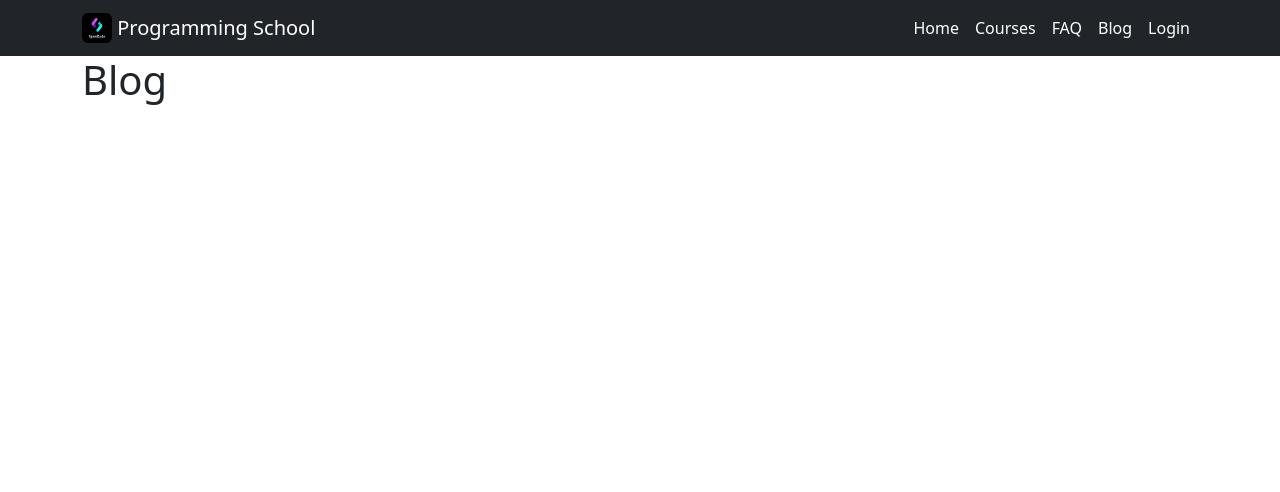
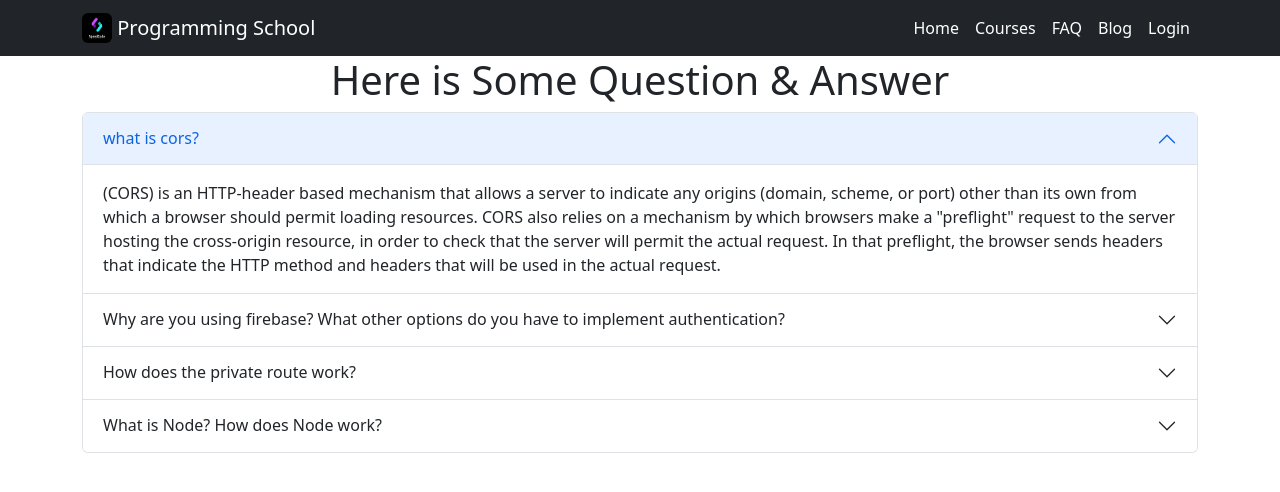
Before and after one commit to ab-sid/programming-school, a React (Create React App) app: page /blog in a window 1280 px wide. Shown: the top 492 px of the page. Built offline with nearby package versions, Linux system fonts and the light colour scheme; no server answers.

Commit message:
blog page added

```diff
--- a/src/Pages/Blog/Blog.js
+++ b/src/Pages/Blog/Blog.js
@@ -1,9 +1,42 @@
 import React from 'react';
+import Accordion from 'react-bootstrap/Accordion';
 
 const Blog = () => {
     return (
         <div>
-            <h1>Blog</h1>
+            <h1 className="text-center">Here is Some Question & Answer</h1>
+            <Accordion defaultActiveKey="0">
+                <Accordion.Item eventKey="0">
+                    <Accordion.Header> what is cors?</Accordion.Header>
+                    <Accordion.Body>
+                        (CORS) is an HTTP-header based mechanism that allows a server to indicate any origins (domain, scheme, or port) other than its own from which a browser should permit loading resources. CORS also relies on a mechanism by which browsers make a "preflight" request to the server hosting the cross-origin resource, in order to check that the server will permit the actual request. In that preflight, the browser sends headers that indicate the HTTP method and headers that will be used in the actual request.
+                    </Accordion.Body>
+                </Accordion.Item>
+                <Accordion.Item eventKey="1">
+                    <Accordion.Header>Why are you using firebase? What other options do you have to implement authentication?</Accordion.Header>
+                    <Accordion.Body>
+                        The Firebase Realtime Database lets you build rich, collaborative applications by allowing secure access to the database directly from client-side code. Data is persisted locally, and even while offline, realtime events continue to fire, giving the end user a responsive experience.<br /><br />There are many way for Authentication such as Scalable realtime database (SQL or NoSQL)
+                        GraphQL and Rest APIs.
+                        Cloud Code Functions.
+                        Authentication.
+                        Notifications.
+                        File Storage.
+                        Social Login.
+                    </Accordion.Body>
+                </Accordion.Item>
+                <Accordion.Item eventKey="3">
+                    <Accordion.Header>  How does the private route work?</Accordion.Header>
+                    <Accordion.Body>
+                        The private route component is similar to the public route, the only change is that redirect URL and authenticate condition. If the user is not authenticated he will be redirected to the login page and the user can only access the authenticated routes If he is authenticated (Logged in).
+                    </Accordion.Body>
+                </Accordion.Item>
+                <Accordion.Item eventKey="4">
+                    <Accordion.Header>What is Node? How does Node work?</Accordion.Header>
+                    <Accordion.Body>
+                        (A node is a point, especially in the form of lump or swelling, where one thing joins another. Cut them off cleanly through the stem just below the node. ... nerve nodes. Synonyms: nodule, growth, swelling, knot More Synonyms of node.<br /><br />t is a used as backend service where javascript works on the server-side of the application. This way javascript is used on both frontend and backend. Node. js runs on chrome v8 engine which converts javascript code into machine code, it is highly scalable, lightweight, fast, and data-intensive.
+                    </Accordion.Body>
+                </Accordion.Item>
+            </Accordion>
         </div>
     );
 };
```
